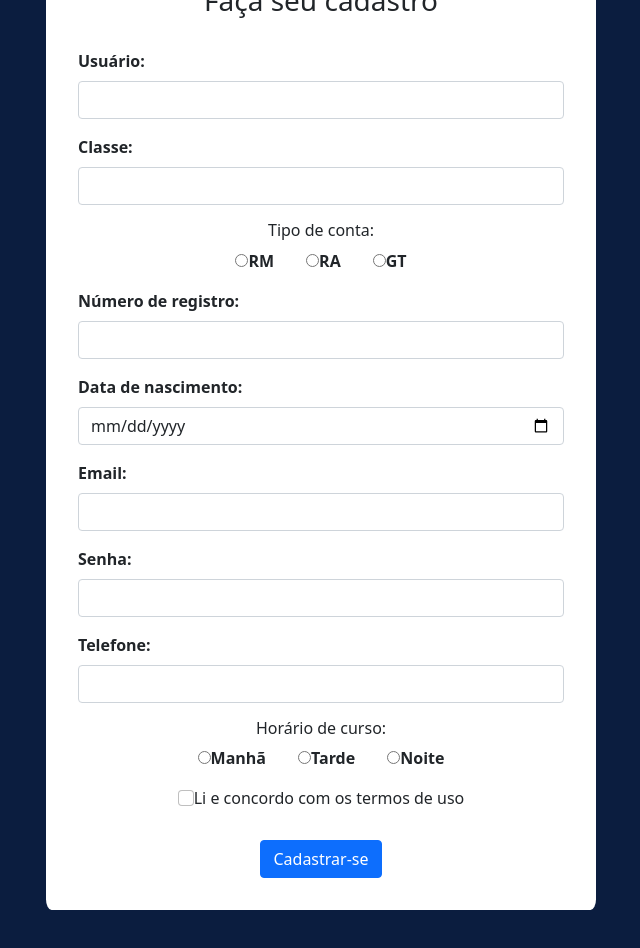
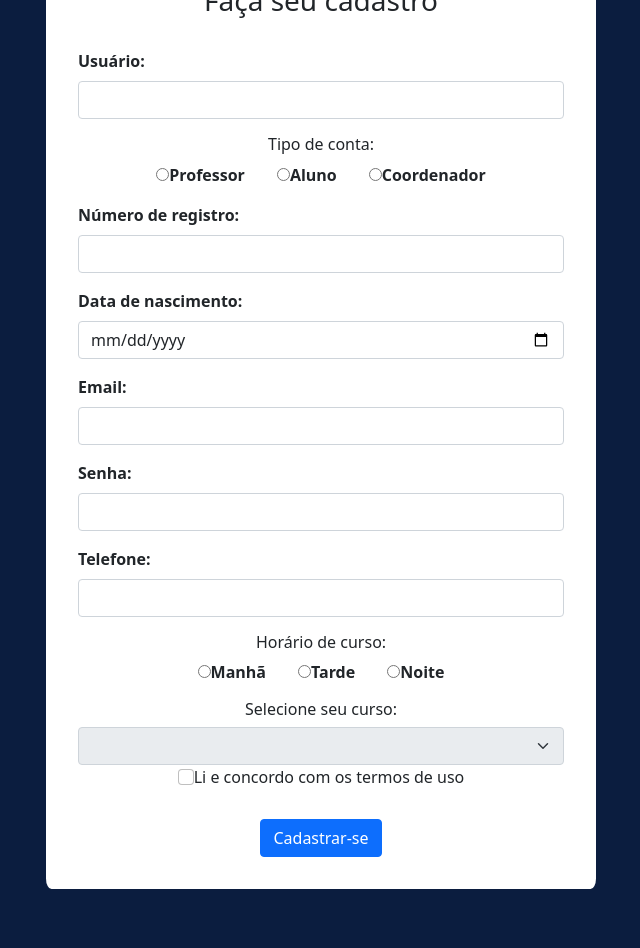
Before and after one commit to IntecEmbu/ProfessoresAlunos-frontend, a React (Create React App) app: page /Cadastro in a window 1280 px wide. Shown: the part 300-1248 px from the top of the page, without its empty margins (319-959 px from the left). Built offline with nearby package versions, Linux system fonts and the light colour scheme.

Commit message:
att cadastro de usuario

```diff
--- a/src/components/ModalAddDoc/index.js
+++ b/src/components/ModalAddDoc/index.js
@@ -10,6 +10,7 @@ Modal.setAppElement('#root')
 
 function Index(isOpen) {
 
+
     const [modalIsOpen, setIsOpen] = useState(isOpen);
 
     const [image, setImage] = useState('');
@@ -17,6 +18,8 @@ function Index(isOpen) {
         type: '',
         mensagem: ''
     });
+
+
     const UploadImage = async e => {
         e.preventDefault();
         const formData = new FormData();
--- a/src/pages/Cadastro/index.js
+++ b/src/pages/Cadastro/index.js
@@ -1,48 +1,102 @@
-import React from 'react';
+import React, { useState } from 'react';
 import Form from 'react-bootstrap/Form';
 import Button from 'react-bootstrap/Button';
 import Imagem from '../../components/Imagens/transparente.png';
+import api from '../../service/api';
 import '../../styles/cadastro.css';
 
 
 
-function index() {
+function Index(e) {
+    const [email, setEmail] = useState('');
+    const [password, setPassword] = useState('');
+    const [regNumber, setRegNumber] = useState('');
+    const [regClass, setRegClass] = useState('');
+    const [userName, setUserName] = useState('');
+    const [birth, setBirth] = useState('');
+    const [phone, setPhone] = useState('');
+    const [allCourses, setAllCourses] = useState([]);
+    const [selectedCourse, setSelectedCourse] = useState('')
+    const [period, setPeriod] = useState('')
+
+    async function findCourses(scheduleName) {
+
+        try {
+            const courses = await api.post('/course', {
+                scheduleName
+            })
+
+
+            setAllCourses(courses.data)
+            setPeriod(scheduleName)
+        }
+        catch (err) {
+            alert(`Houve um erro: ${err}`)
+        }
+
+    }
+
+    async function createUser(e) {
+        e.preventDefault()
+        if (!selectedCourse) {
+            alert('selecione seu curso')
+            return
+        }
+
+        try {
+            await api.post('/user', {
+                email, password, userName, regClass,
+                regNumber, birth, phone, selectedCourse, period
+            })
+
+            alert(`Usuario cadastrado com sucesso`)
+        }
+        catch (err) {
+            if (err.response.status === 400) {
+                alert('Email ja existente')
+            } else {
+                alert(`Houve um erro: ${err}`)
+            }
+        }
+    }
     return (
         <>
             <div className='cadastro-cont'>
                 <img className="cadastro-Logo" src={Imagem} />
                 <h3 className='tittle-cad'>Faça seu cadastro</h3>
-                <Form>
+                <Form onSubmit={createUser}>
                     <div className='user-text'>
                         <Form.Group className="mb-3" controlId="formBasicEmail">
                             <Form.Label>Usuário:</Form.Label>
-                            <Form.Control type="text" required />
-                        </Form.Group>
-                        <Form.Group className="mb-3" controlId="formBasicEmail">
-                            <Form.Label>Classe:</Form.Label>
-                            <Form.Control type="text" required />
+                            <Form.Control
+                                type="text"
+                                value={userName}
+                                onChange={e => setUserName(e.target.value)}
+                                required />
                         </Form.Group>
                     </div>
-                    <fieldset class="">
+                    <fieldset class=""
+                        value={regClass}
+                        onChange={e => setRegClass(e.target.value)}>
                         <div class="" >
                             <h6 class="">Tipo de conta:</h6>
-                            <div class=""  className='cont-tipo'>
+                            <div class="" className='cont-tipo'>
                                 <div class="">
-                                    <input class="" type="radio" name="gridRadios" id="" value="opcao1" required></input>
+                                    <input class="" type="radio" name="gridRadios" id="" value="RM" required></input>
                                     <label class="" for="gridRadios1">
-                                        RM
+                                        Professor
                                     </label>
                                 </div>
                                 <div class="">
-                                    <input class="" type="radio" name="gridRadios" id="" value="opcao2" required></input>
+                                    <input class="" type="radio" name="gridRadios" id="" value="RA" required></input>
                                     <label class="" for="gridRadios2">
-                                        RA
+                                        Aluno
                                     </label>
                                 </div>
                                 <div class="">
-                                    <input class="" type="radio" name="gridRadios" id="" value="opcao2" required></input>
+                                    <input class="" type="radio" name="gridRadios" id="" value="GT" required></input>
                                     <label class="" for="gridRadios2">
-                                        GT
+                                        Coordenador
                                     </label>
                                 </div>
                             </div>
@@ -51,54 +105,123 @@ function index() {
                     <div className='user-text'>
                         <Form.Group className="mb-3" controlId="formBasicEmail">
                             <Form.Label>Número de registro:</Form.Label>
-                            <Form.Control type="number" required />
+                            <Form.Control
+                                type="number"
+                                value={regNumber}
+                                onChange={e => setRegNumber(e.target.value)}
+                                required />
                         </Form.Group>
+
                         <Form.Group className="mb-3" controlId="formBasicEmail">
                             <Form.Label>Data de nascimento:</Form.Label>
-                            <Form.Control type="date" required/>
+                            <Form.Control
+                                type="date"
+                                value={birth}
+                                onChange={e => setBirth(e.target.value)}
+                                required />
                         </Form.Group>
+
                         <Form.Group className="mb-3" controlId="formBasicEmail">
                             <Form.Label>Email:</Form.Label>
-                            <Form.Control type="email" required/>
+                            <Form.Control
+                                type="email"
+                                value={email}
+                                onChange={e => setEmail(e.target.value)}
+                                required />
                         </Form.Group>
+
                         <Form.Group className="mb-3" controlId="formBasicEmail">
                             <Form.Label>Senha:</Form.Label>
-                            <Form.Control type="password" required/>
+                            <Form.Control
+                                type="password"
+                                value={password}
+                                onChange={e => setPassword(e.target.value)}
+                                required />
                         </Form.Group>
+
                         <Form.Group className="mb-3" controlId="formBasicEmail">
                             <Form.Label>Telefone:</Form.Label>
-                            <Form.Control type="text" required/>
+                            <Form.Control
+                                type="text"
+                                value={phone}
+                                onChange={e => setPhone(e.target.value)}
+                                required />
                         </Form.Group>
                     </div>
-                    <fieldset class="" >
+                    <fieldset
+                        class="">
                         <div class="">
                             <h6 class="">Horário de curso:</h6>
                             <div class="" className='cont-tipo'>
                                 <div class="" >
-                                    <input class="" type="radio" name="gridRadios" id="" value="opcao1" required></input>
-                                    <label class="" for="gridRadios1">
+                                    <label class="" for="gridRadios2">
+                                        <input
+                                            class=""
+                                            type="radio"
+                                            name="Periodo"
+                                            id=""
+                                            value="Manhã"
+                                            onChange={event => findCourses(event.currentTarget.value)}
+                                            required />
                                         Manhã
                                     </label>
                                 </div>
                                 <div class="">
-                                    <input class="" type="radio" name="gridRadios" id="" value="opcao2" required></input>
                                     <label class="" for="gridRadios2">
+                                        <input
+                                            class=""
+                                            type="radio"
+                                            name="Periodo"
+                                            id=""
+                                            value="Tarde"
+                                            onChange={event => findCourses(event.currentTarget.value)}
+                                            required />
                                         Tarde
                                     </label>
                                 </div>
                                 <div class="">
-                                    <input class="" type="radio" name="gridRadios" id="" value="opcao2" required></input>
                                     <label class="" for="gridRadios2">
+                                        <input
+                                            class=""
+                                            type="radio"
+                                            name="Periodo"
+                                            id=""
+                                            value="Noite"
+                                            onChange={event => findCourses(event.currentTarget.value)}
+                                            required />
                                         Noite
                                     </label>
                                 </div>
                             </div>
+
                         </div>
                     </fieldset>
+                    <h6 class="">Selecione seu curso:</h6>
+                    <Form.Select
+                        disabled={allCourses.length === 0 ? true : false}
+                        onChange={e => setSelectedCourse(e.target.value)}
+                    >
+                        {allCourses.map(course => {
+                            return (
+                                <>
+                                    <option
+                                        key={course.id_course}
+                                        value={course.id_course}
+                                    >
+                                        {course.course_name}
+                                    </option>
+                                </>
+                            )
+                        })}
+                    </Form.Select>
+
                     <Form.Group controlId="formBasicCheckbox">
                         <Form.Check label=" Li e concordo com os termos de uso" id="box-check" required />
                     </Form.Group>
-                    <Button variant="primary" type="submit">
+                    <Button
+                        variant="primary"
+                        type="submit"
+                    >
                         Cadastrar-se
                     </Button>
                 </Form>
@@ -107,4 +230,4 @@ function index() {
     )
 }
 
-export default index
+export default Index
```
